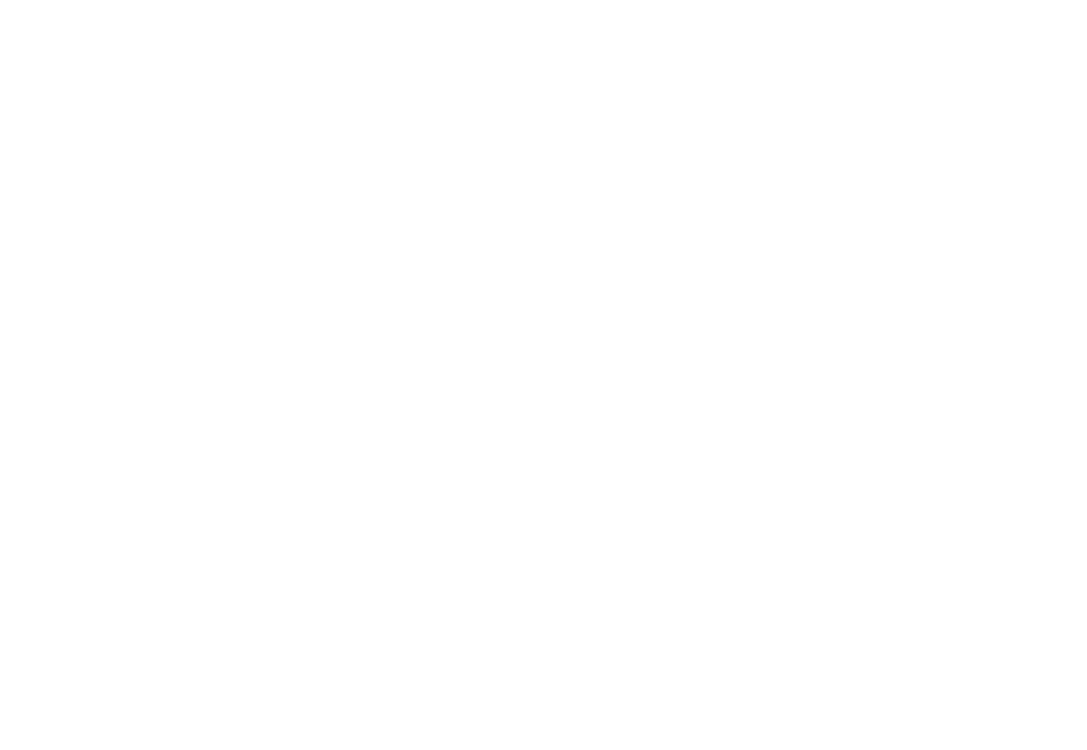
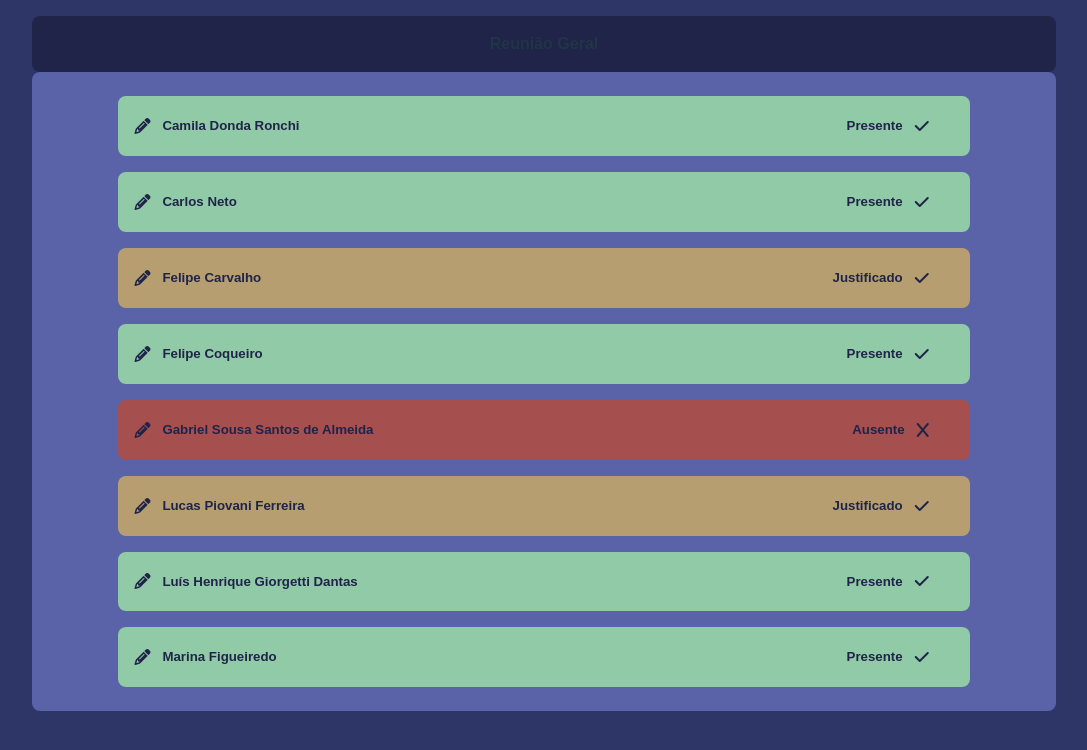
Before and after one commit to joseCarlosAndrade/icmcjr-marcador-presenca, a React (Vite) app in the folder front-end/: page /PresencaData in a window 1280 px wide. Before the commit this address had no page. Shown: the top 750 px of the page, without its empty margins (96-1183 px from the left). Built offline with nearby package versions, Linux system fonts and the light colour scheme; a web font is replaced by a local one.

Commit message:
feature: Páginas de consulta de presença e justificativas

```diff
--- a/front-end/src/App.tsx
+++ b/front-end/src/App.tsx
@@ -1,6 +1,6 @@
 import './App.css'
 import { BrowserRouter, Routes, Route } from 'react-router-dom'
-import { Homepage, OtherPage, Login, Cadastro, Limbo, Justificativa, Presenca } from './pages'
+import { Homepage, OtherPage, Login, Cadastro, Limbo, Justificativa, Presenca, PresencaData } from './pages'
 
 function App() {
 
@@ -14,6 +14,7 @@ function App() {
         <Route path='Limbo' element={<Limbo/>}></Route>
         <Route path='Justificativa' element={<Justificativa/>}></Route>
         <Route path='Presenca' element={<Presenca/>}></Route>
+        <Route path='PresencaData' element={<PresencaData/>}></Route>
 
       </Routes>
     </BrowserRouter>
--- /dev/null
+++ b/front-end/src/components/CardMembrosData/CardMembrosData.css
@@ -0,0 +1,49 @@
+.Card-Membros-Presencas-Data{
+    width: 80%;
+    height: auto;
+    margin: 1vh 0;
+    padding: 1vh 2vh;
+    border-radius: 8px;
+    display: flex;
+    align-items: center;
+    flex-wrap: wrap;
+    flex-direction: row;
+    color: #1F2448;
+}
+
+.Card-Membros-Presencas-Data h5{
+    margin: 1.5vh 1.5vh 1.5vh 1.5vh;
+}
+
+.Card-Membros-Presencas-Data-Geral{
+    width: 95%;
+    display: flex;
+    flex-direction: row;
+    justify-content: space-between;
+}
+
+.Card-Membros-Presencas-Data-Estado{
+    display: flex;
+    justify-content: space-around;
+    align-items: center;
+    flex-wrap: wrap;
+}
+
+.Card-Membros-Presencas-Data-Estado select{
+    border: none;
+    border-radius: 8px;
+    color: #1F2448;
+    background-color: #dedddd;
+}
+
+.bg-verde{
+    background-color: #90CAA7;
+}
+
+.bg-laranja{
+    background-color: #B69E70;
+}
+
+.bg-vermelho{
+    background-color: #A64F4F;
+}
--- /dev/null
+++ b/front-end/src/components/CardMembrosData/CardMembrosData.tsx
@@ -0,0 +1,82 @@
+import { useState } from 'react';
+import { useNavigate } from 'react-router-dom';
+import './CardMembrosData.css';
+
+interface CardMembrosDataProps {
+    nome: string;
+    estado: string;
+    onUpdateEstado: (newEstado: string) => void;
+}
+
+const CardMembrosData: React.FC<CardMembrosDataProps> = ({ nome, estado, onUpdateEstado }) => {
+
+    const navigate = useNavigate();
+
+    const handleClick = () => {
+        navigate('/');
+    };
+
+    const getBackgroundClass = (estado: string) => {
+        if (estado === 'Presente') return 'bg-verde';
+        if (estado === 'Justificado') return 'bg-laranja';
+        return 'bg-vermelho';
+    };
+
+    const [isEdit, setIsEdit] = useState(false);
+    const [formItem, setFormItem] = useState({
+        estado: estado,
+    });
+
+    const handleChange = (event: React.ChangeEvent<HTMLSelectElement>) => {
+
+        const { value } = event.target;
+        if(value !== formItem.estado) {
+            setFormItem({ estado: value });
+            onUpdateEstado(value);
+        }
+
+        setIsEdit(false);
+    };
+
+    return (
+        <div className={`Card-Membros-Presencas-Data ${getBackgroundClass(estado)}`}>
+
+            <i className="fa-solid fa-pencil" onClick={() => setIsEdit(true)}></i>
+
+            <div className='Card-Membros-Presencas-Data-Geral' onClick={!isEdit ? handleClick : undefined}>
+
+                <h5>{nome}</h5>
+
+                <div className='Card-Membros-Presencas-Data-Estado'>
+
+                    {isEdit ? (
+                        <select
+                            name="estado"
+                            value={formItem.estado}
+                            onChange={handleChange}
+                        >
+                            <option value="Presente">Presente</option>
+                            <option value="Justificado">Justificado</option>
+                            <option value="Ausente">Ausente</option>
+                        </select>
+                    ) : (
+                        <div>
+                            <h5>{estado}</h5>
+                        </div>
+                    )}
+
+                    {estado === 'Presente' || estado === 'Justificado' ? (
+                        <i className="fa-solid fa-check"></i>
+                    ) : (
+                        <i className="fa-solid fa-x"></i>
+                    )}
+
+                </div>
+
+            </div>
+
+        </div>
+    );
+}
+
+export default CardMembrosData;
--- /dev/null
+++ b/front-end/src/components/CardMembrosPresencas/CardMembrosPresencas.css
@@ -0,0 +1,19 @@
+.Card-Membros-Presencas{
+    width: 80%;
+    height: 5vh;
+    margin: 1vh 0;
+    border-radius: 8px;
+    display: flex;
+    justify-content: space-between;
+    align-items: center;
+    background-color: #1F2448;
+}
+
+.Card-Membros-Presencas h5{
+    margin-left: 2vh;
+    font-weight: 400;
+}
+
+.Card-Membros-Presencas i{
+    margin-right: 2vh;
+}
--- /dev/null
+++ b/front-end/src/components/CardMembrosPresencas/CardMembrosPresencas.tsx
@@ -0,0 +1,25 @@
+import { useNavigate } from 'react-router-dom';
+import './CardMembrosPresencas.css';
+
+interface CardMembrosPresencasProps {
+    data: string;
+    hora: string;
+}
+
+const CardMembrosPresencas: React.FC<CardMembrosPresencasProps> = ({data, hora}) => {
+
+    const navigate = useNavigate();
+
+    const handleClick = () => {
+        navigate('/PresencaData');
+    };
+
+    return (
+        <div className='Card-Membros-Presencas'>
+            <h5>{data} - {hora}</h5>
+            <i className="fa-solid fa-circle-plus" onClick={handleClick}></i>
+        </div>
+    );
+}
+
+export default CardMembrosPresencas;
--- a/front-end/src/pages/Justificativa/Justificativa.css
+++ b/front-end/src/pages/Justificativa/Justificativa.css
@@ -2,6 +2,9 @@
     width: 100vw;
     height: 100vh;
     position: absolute;
+    display: flex;
+    align-items: center;
+    flex-direction: column;
     top: 0;
     left: 0;
     background-color: #2E3567;
@@ -10,6 +13,7 @@
 .Header-consulta-justificativa{
     width: 100%;
     height: 17%;
+    margin-bottom: 5vh;
     color: #f2f2f2;
     background-color: #1F2448;
 }
--- a/front-end/src/pages/Justificativa/Justificativa.tsx
+++ b/front-end/src/pages/Justificativa/Justificativa.tsx
@@ -1,13 +1,18 @@
+import CardReuniaoGeral from 'src/components/CardReuniaoGeral/CardReuniaoGeral'
 import './Justificativa.css'
 
 function Justificativa(){
     return(
+
         <div className='Consulta-justificativa'>
             <div className='Header-consulta-justificativa'>
                 <i className="fa-solid fa-bars"></i>
                 <h3>Lista de membros</h3>
             </div>
+
+            <CardReuniaoGeral/>
         </div>
+
     )
 }
 
--- a/front-end/src/pages/Presenca/Presenca.tsx
+++ b/front-end/src/pages/Presenca/Presenca.tsx
@@ -1,5 +1,4 @@
 import CardReuniaoGeral from 'src/components/CardReuniaoGeral/CardReuniaoGeral'
-
 import './Presenca.css'
 
 function Presencas(){
@@ -8,11 +7,10 @@ function Presencas(){
         <div className='Consulta-presenca'>
             <div className='Header-consulta-presenca'>
                 <i className="fa-solid fa-bars"></i>
-                <h3>Consulta de membros</h3>
+                <h3>Consulta de presenças</h3>
             </div>
 
             <CardReuniaoGeral/>
-
         </div>
     )
 }
--- /dev/null
+++ b/front-end/src/pages/PresencaData/PresencaData.css
@@ -0,0 +1,44 @@
+.Consulta-presenca-data{
+    width: 100vw;
+    height: 100vh;
+    position: absolute;
+    display: flex;
+    align-items: center;
+    flex-direction: column;
+    top: 0;
+    left: 0;
+    background-color: #2E3567;
+}
+
+.Header-consulta-presenca-data{
+    width: 80%;
+    height: 7%;
+    margin-top: 2vh;
+    border-radius: 8px;
+    display: flex;
+    align-items: center;
+    justify-content: center;
+    background-color: #1F2448;
+}
+
+.Consulta-presenca-data-nome{
+    width: 80%;
+    border-radius: 8px;
+    padding: 2vh 0;
+    display: flex;
+    align-items: center;
+    flex-direction: column;
+    background-color: #5A63A8;
+    overflow:auto;
+}
+
+.Consulta-presenca-data-nome::-webkit-scrollbar{
+    background-color: #5A63A8;
+    width: 10px;
+}
+
+.Consulta-presenca-data-nome::-webkit-scrollbar-thumb{
+    border-radius: 20px;
+    border: 2px solid #3f4892;
+    background-color: #3f4892;
+}
--- /dev/null
+++ b/front-end/src/pages/PresencaData/PresencaData.tsx
@@ -0,0 +1,43 @@
+import { useState } from 'react';
+import CardMembrosData from 'src/components/CardMembrosData/CardMembrosData'
+import './PresencaData.css'
+
+function PresencasData(){
+
+    const [presencaData, setPresencaData] = useState([
+        { nome: "Camila Donda Ronchi", estado: "Presente" },
+        { nome: "Carlos Neto", estado: "Presente" },
+        { nome: "Felipe Carvalho", estado: "Justificado" },
+        { nome: "Felipe Coqueiro", estado: "Presente" },
+        { nome: "Gabriel Sousa Santos de Almeida", estado: "Ausente" },
+        { nome: "Lucas Piovani Ferreira", estado: "Justificado" },
+        { nome: "Luís Henrique Giorgetti Dantas", estado: "Presente" },
+        { nome: "Marina Figueiredo", estado: "Presente" },
+    ]);
+
+    const updateEstado = (index: number, newEstado: string) => {
+        const newData = [...presencaData];
+        newData[index].estado = newEstado;
+        setPresencaData(newData);
+    };
+
+    return (
+        <div className='Consulta-presenca-data'>
+            <div className='Header-consulta-presenca-data'>
+                <h4>Reunião Geral</h4>
+            </div>
+            <div className='Consulta-presenca-data-nome'>
+                {presencaData.map((item, index) => (
+                        <CardMembrosData
+                            key={item.nome}
+                            nome={item.nome}
+                            estado={item.estado}
+                            onUpdateEstado={(newEstado: string) => updateEstado(index, newEstado)}
+                        />
+                ))}
+            </div>
+        </div>
+    )
+}
+
+export default PresencasData
--- a/front-end/src/pages/index.ts
+++ b/front-end/src/pages/index.ts
@@ -10,3 +10,4 @@ export {default as Cadastro} from './Cadastro/Cadastro'
 export {default as Limbo} from './Limbo/Limbo'
 export {default as Justificativa} from './Justificativa/Justificativa'
 export {default as Presenca} from './Presenca/Presenca'
+export {default as PresencaData} from './PresencaData/PresencaData'
```
Also changed, not shown: front-end/src/components/CardReuniaoGeral/CardReuniaoGeral.tsx (+47 -7 lines).
